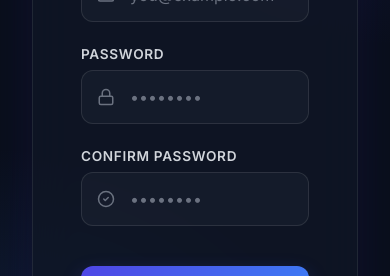
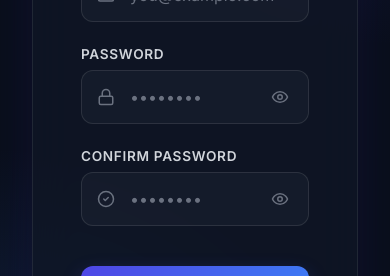
Before and after one commit to NagarajuReddyBoggala/WorkTask-Planner, a React (Vite) app in the folder frontend/: page /register in a window 390 px wide. Shown: the part 325-601 px from the top of the page. Built offline with nearby package versions, Linux system fonts and the light colour scheme.

Commit message:
Implement authentication pages with responsive styling and form validation

```diff
--- a/frontend/src/App.jsx
+++ b/frontend/src/App.jsx
@@ -74,7 +74,7 @@
   if (loading) return <div>Loading...</div>
 
   if (!isAuthenticated) {
-    return <Navigate to="/login" replace />
+    return <Navigate to="/" replace />
   }
 
   return children
--- a/frontend/src/pages/Auth.css
+++ b/frontend/src/pages/Auth.css
@@ -116,6 +116,28 @@
     color: #818cf8;
 }
 
+.password-toggle {
+    position: absolute;
+    right: 1rem;
+    background: none;
+    border: none;
+    color: #6b7280;
+    cursor: pointer;
+    display: flex;
+    align-items: center;
+    justify-content: center;
+    padding: 0 0.25rem;
+    transition: color 0.3s;
+}
+
+.password-toggle:hover {
+    color: #a5b4fc;
+}
+
+.form-group input.has-toggle {
+    padding-right: 2.75rem;
+}
+
 .auth-button {
     width: 100%;
     padding: 1.1rem;
--- a/frontend/src/pages/LoginPage.jsx
+++ b/frontend/src/pages/LoginPage.jsx
@@ -1,12 +1,13 @@
 import React, { useState } from 'react'
 import { useNavigate, Link } from 'react-router-dom'
 import { useAuth } from '../contexts/AuthContext'
-import { Mail, Lock, ArrowLeft } from 'lucide-react'
+import { Mail, Lock, ArrowLeft, Eye, EyeOff } from 'lucide-react'
 import './Auth.css'
 
 function LoginPage() {
     const [email, setEmail] = useState('')
     const [password, setPassword] = useState('')
+    const [showPassword, setShowPassword] = useState(false)
     const [error, setError] = useState('')
     const { login } = useAuth()
     const navigate = useNavigate()
@@ -54,13 +55,22 @@
                         <label>Password</label>
                         <div className="input-icon-wrapper">
                             <input
-                                type="password"
+                                type={showPassword ? "text" : "password"}
                                 placeholder="••••••••"
                                 value={password}
                                 onChange={(e) => setPassword(e.target.value)}
                                 required
+                                className="has-toggle"
                             />
                             <Lock size={18} className="input-icon" />
+                            <button
+                                type="button"
+                                className="password-toggle"
+                                onClick={() => setShowPassword(!showPassword)}
+                                aria-label={showPassword ? "Hide password" : "Show password"}
+                            >
+                                {showPassword ? <EyeOff size={18} /> : <Eye size={18} />}
+                            </button>
                         </div>
                     </div>
 
--- a/frontend/src/pages/RegisterPage.jsx
+++ b/frontend/src/pages/RegisterPage.jsx
@@ -1,13 +1,15 @@
 import React, { useState } from 'react'
 import { useNavigate, Link } from 'react-router-dom'
 import { useAuth } from '../contexts/AuthContext'
-import { Mail, Lock, CheckCircle2, ArrowLeft } from 'lucide-react'
+import { Mail, Lock, CheckCircle2, ArrowLeft, Eye, EyeOff } from 'lucide-react'
 import './Auth.css'
 
 function RegisterPage() {
     const [email, setEmail] = useState('')
     const [password, setPassword] = useState('')
     const [confirmPassword, setConfirmPassword] = useState('')
+    const [showPassword, setShowPassword] = useState(false)
+    const [showConfirmPassword, setShowConfirmPassword] = useState(false)
     const [error, setError] = useState('')
     const { register } = useAuth()
     const navigate = useNavigate()
@@ -59,13 +61,22 @@
                         <label>Password</label>
                         <div className="input-icon-wrapper">
                             <input
-                                type="password"
+                                type={showPassword ? "text" : "password"}
                                 placeholder="••••••••"
                                 value={password}
                                 onChange={(e) => setPassword(e.target.value)}
                                 required
+                                className="has-toggle"
                             />
                             <Lock size={18} className="input-icon" />
+                            <button
+                                type="button"
+                                className="password-toggle"
+                                onClick={() => setShowPassword(!showPassword)}
+                                aria-label={showPassword ? "Hide password" : "Show password"}
+                            >
+                                {showPassword ? <EyeOff size={18} /> : <Eye size={18} />}
+                            </button>
                         </div>
                     </div>
 
@@ -73,13 +84,22 @@
                         <label>Confirm Password</label>
                         <div className="input-icon-wrapper">
                             <input
-                                type="password"
+                                type={showConfirmPassword ? "text" : "password"}
                                 placeholder="••••••••"
                                 value={confirmPassword}
                                 onChange={(e) => setConfirmPassword(e.target.value)}
                                 required
+                                className="has-toggle"
                             />
                             <CheckCircle2 size={18} className="input-icon" />
+                            <button
+                                type="button"
+                                className="password-toggle"
+                                onClick={() => setShowConfirmPassword(!showConfirmPassword)}
+                                aria-label={showConfirmPassword ? "Hide password" : "Show password"}
+                            >
+                                {showConfirmPassword ? <EyeOff size={18} /> : <Eye size={18} />}
+                            </button>
                         </div>
                     </div>
 
```
